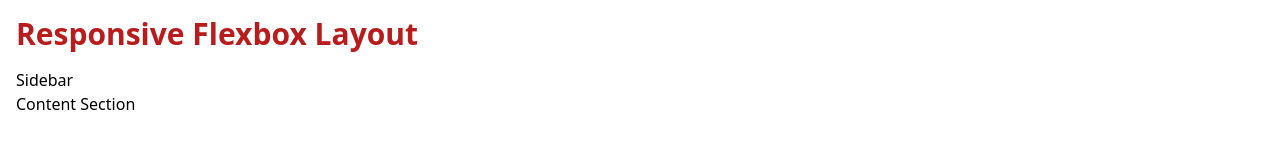
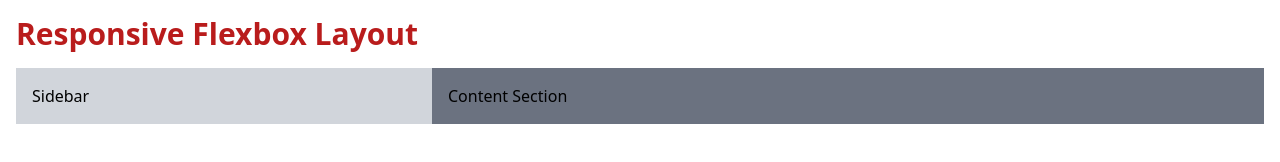
Before and after one commit to MoketeTyabekana/alx-intermediate-frontend, a website: page 0x02-tailwind-css/4-flexbox_index.html in a window 1280 px wide. Drawn offline with nearby package versions, Linux system fonts and the light colour scheme.

Commit message:
Refactored Flexbox layout and added Tailwind CSS classes for improved structure and styling

```diff
--- a/0x02-tailwind-css/4-flexbox_index.html
+++ b/0x02-tailwind-css/4-flexbox_index.html
@@ -17,9 +17,9 @@
         <h1 class="text-3xl text-red-700 font-bold">Responsive Flexbox Layout</h1>
     </header>
 
-    <main>
-        <aside>Sidebar</aside>
-        <section>Content Section</section>
+    <main class="flex ">
+        <aside class="w-1/3 bg-gray-300 p-4">Sidebar</aside>
+        <section class="w-2/3 bg-gray-500 p-4">Content Section</section>
     </main>
 
     <script src="https://cdn.tailwindcss.com"></script>
```
Also changed, not shown: 0x02-tailwind-css/src/output.css.
